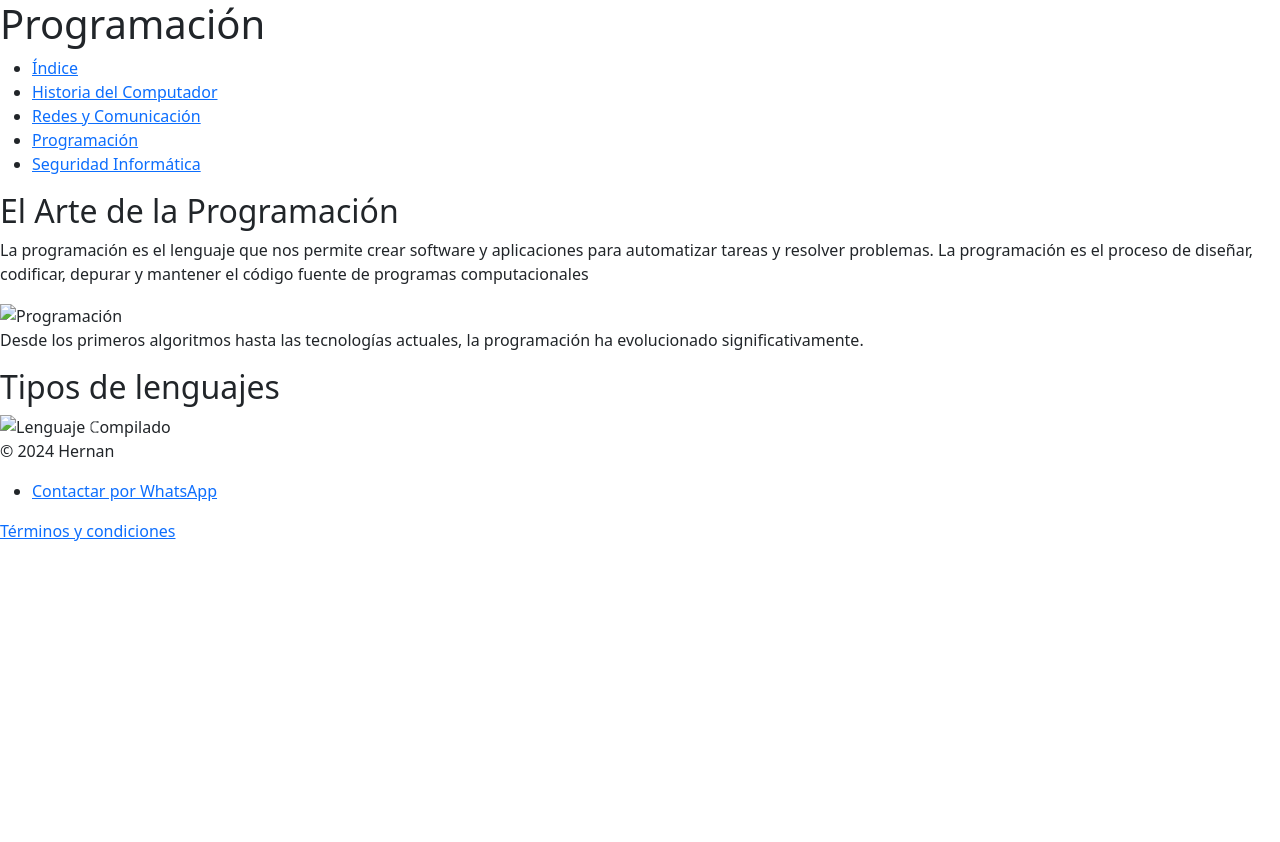
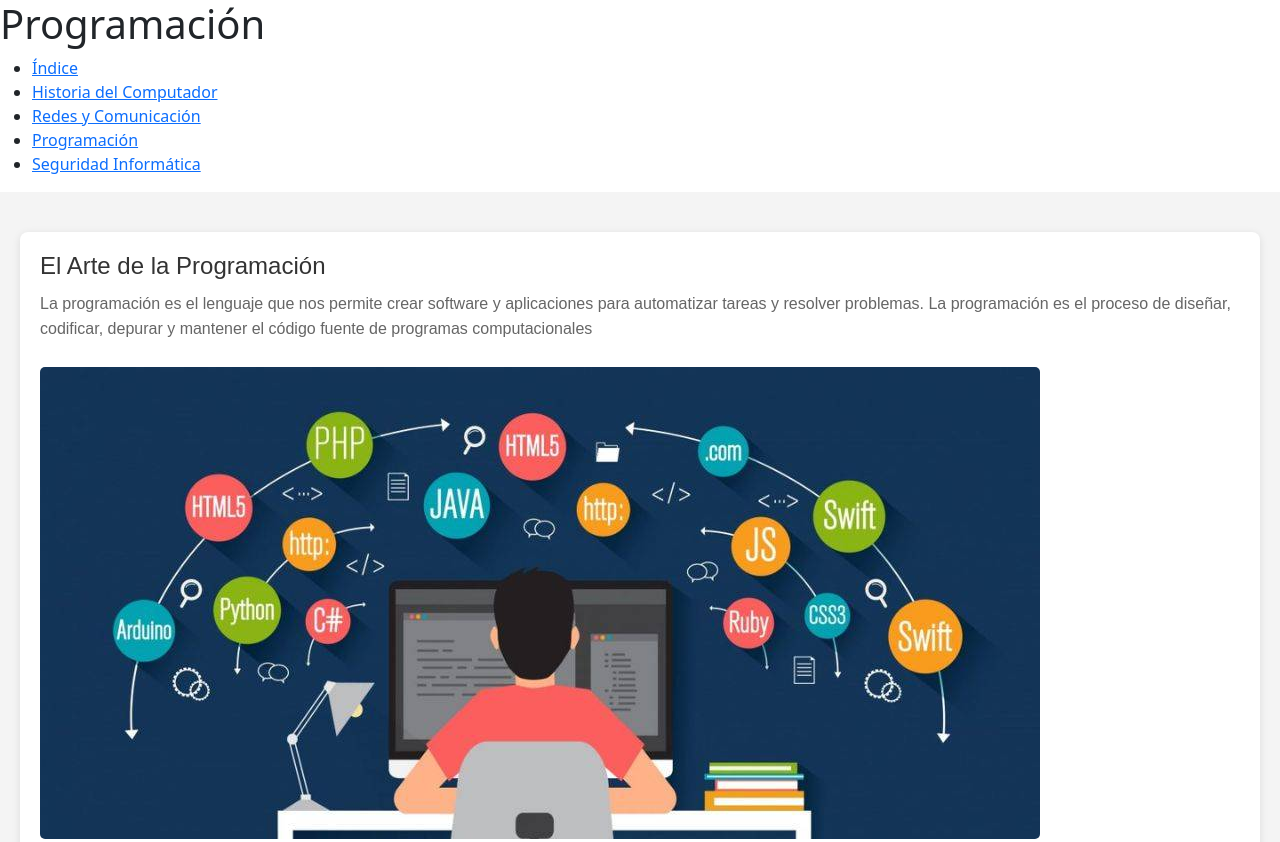
Before and after one commit to djnievas/PFMoreyra, a website: page html/pagina3.html in a window 1280 px wide. Shown: the top 842 px of the page. Before the commit the page ends 800 px from the top, so only its background shows below. Drawn offline with nearby package versions, Linux system fonts and the light colour scheme; files that its build step writes are made by us from their sources; the site is published under a folder, as on GitHub Pages, so addresses that start at the root find nothing.

Commit message:
Update pagina3.html

```diff
--- a/html/pagina3.html
+++ b/html/pagina3.html
@@ -5,7 +5,7 @@
     <meta name="viewport" content="width=device-width, initial-scale=1.0">
     <title>Programación</title>
     <link href="https://cdn.jsdelivr.net/npm/bootstrap@5.3.3/dist/css/bootstrap.min.css" rel="stylesheet" integrity="sha384-QWTKZyjpPEjISv5WaRU9OFeRpok6YctnYmDr5pNlyT2bRjXh0JMhjY6hW+ALEwIH" crossorigin="anonymous">
-    <link rel="stylesheet" href="/css/estilos.css">
+    <link rel="stylesheet" href="../css/estilos.css">
 </head>
 <body>
     <header class="main-header">
@@ -26,7 +26,7 @@
         <section>
             <h2>El Arte de la Programación</h2>
             <p>La programación es el lenguaje que nos permite crear software y aplicaciones para automatizar tareas y resolver problemas. La programación es el proceso de diseñar, codificar, depurar y mantener el código fuente de programas computacionales</p>
-            <img src="/img/imagen3.jpg" alt="Programación">
+            <img src="../img/imagen3.jpg" alt="Programación">
             <p>Desde los primeros algoritmos hasta las tecnologías actuales, la programación ha evolucionado significativamente.</p>
         </section>
 
@@ -39,13 +39,13 @@
             </div>
             <div class="carousel-inner">
               <div class="carousel-item active">
-                <img src="/img/imagen14.jpg" class="d-block w-100" alt="Lenguaje Compilado">
+                <img src="../img/imagen14.jpg" class="d-block w-100" alt="Lenguaje Compilado">
               </div>
               <div class="carousel-item">
-                <img src="/img/imagen15.jpg" class="d-block w-100" alt="Lenguaje Interpretado">
+                <img src="../img/imagen15.jpg" class="d-block w-100" alt="Lenguaje Interpretado">
               </div>
               <div class="carousel-item">
-                <img src="/img/imagen16.jpg" class="d-block w-100" alt="Lenguaje Intermedio">
+                <img src="../img/imagen16.jpg" class="d-block w-100" alt="Lenguaje Intermedio">
               </div>
             </div>
             <button class="carousel-control-prev" type="button" data-bs-target="#carouselExampleIndicators" data-bs-slide="prev">
@@ -65,7 +65,7 @@
               <li><a href="https://wa.me/+1234567890">Contactar por WhatsApp</a></li>
           </ul>
           <div class="terms-links">
-              <a href="/Términos y condiciones de uso.pdf">Términos y condiciones</a>
+              <a href="../Términos y condiciones de uso.pdf">Términos y condiciones</a>
           </div>
       </div>
   </footer>
```
